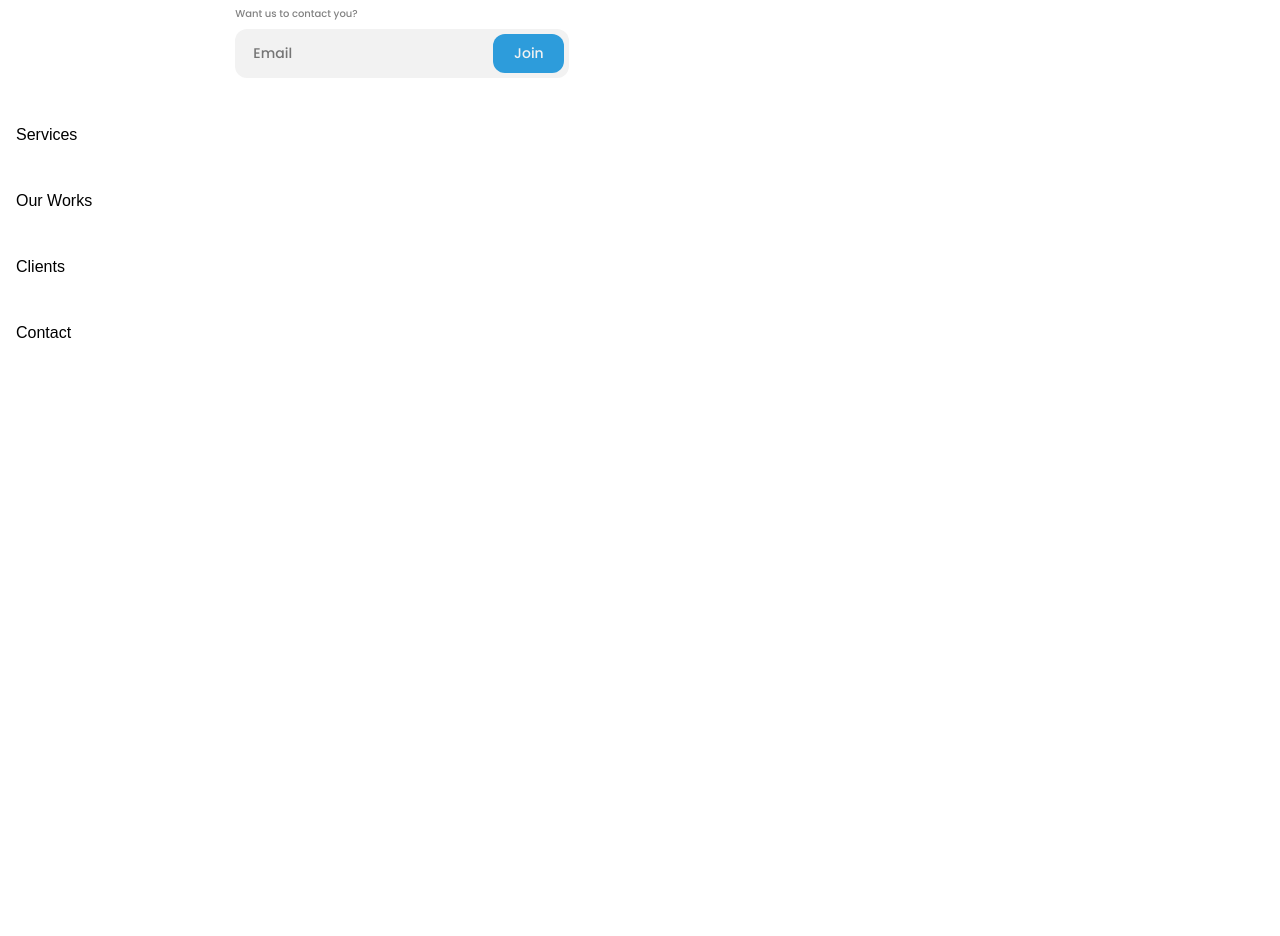
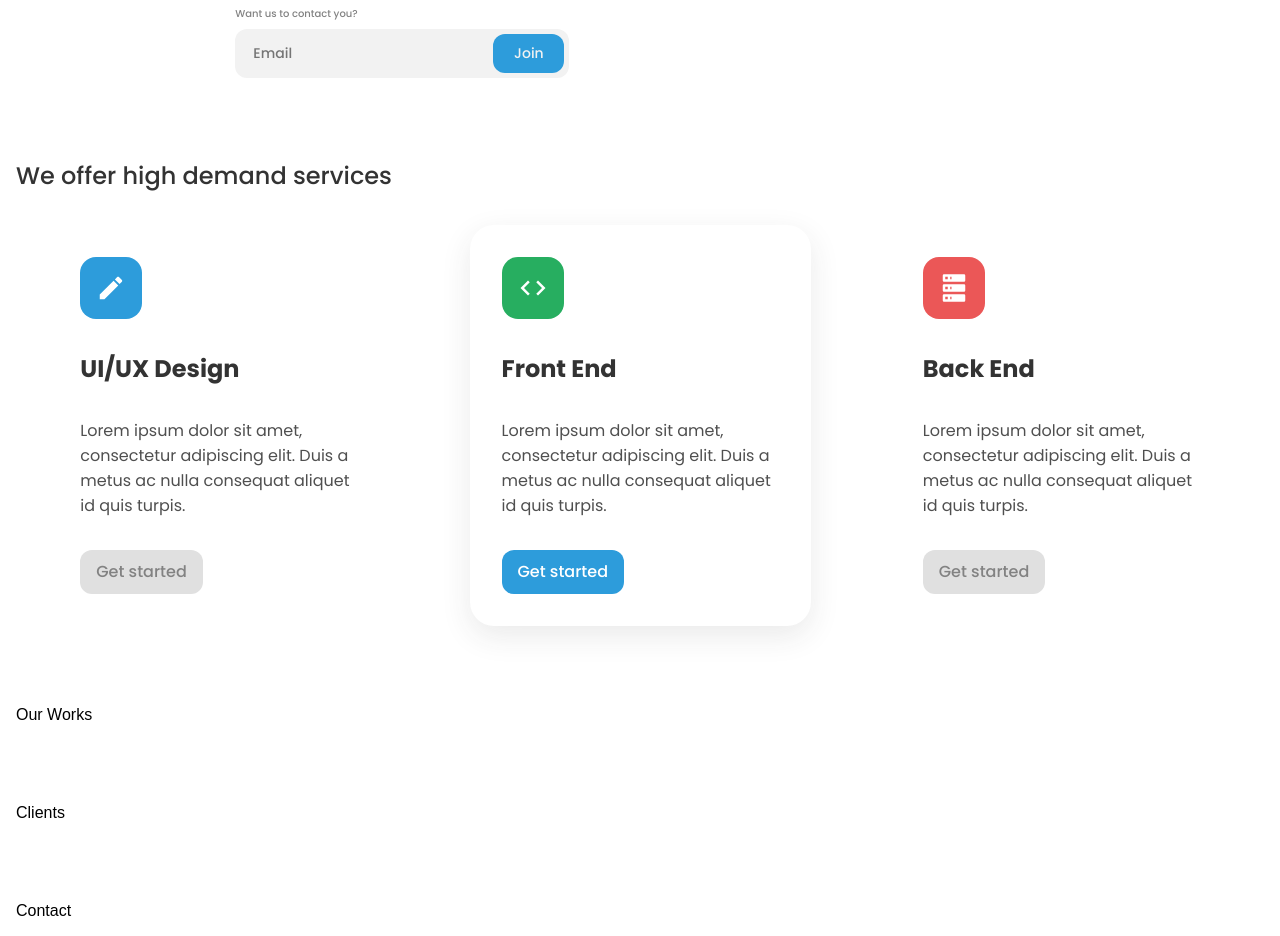
Before and after one commit to houssam-developer/edit-homepage, a plain HTML site: page index.html in a window 1280 px wide. Shown: the part 680-1616 px from the top of the page. Before the commit the page ends 1038 px from the top, so only its background shows below. Drawn offline with Linux system fonts and the light colour scheme.

Commit message:
refactor: add section services and style

```diff
--- a/index.html
+++ b/index.html
@@ -9,7 +9,7 @@
 
 	<link rel="shortcut icon" type="image/x-icon" href="https://devchallenges.io/" />
 	<link rel="stylesheet" href="./assets/style.css">
-	<link href="https://fonts.googleapis.com/css2?family=Poppins:wght@400;500&display=swap" rel="stylesheet" />
+	<link href="https://fonts.googleapis.com/css2?family=Poppins:wght@400;500;600;700&display=swap" rel="stylesheet" />
 	<link rel="preconnect" href="https://fonts.googleapis.com">
 	<link rel="preconnect" href="https://fonts.gstatic.com" crossorigin>
 	<link
@@ -59,7 +59,48 @@
 				</div>
 			</section>
 
-			<section id="sectionServices">Services</section>
+			<section class="section-services" id="sectionServices">
+				<h2>We offer high demand services</h2>
+				<ul>
+					<li>
+						<article>
+							<div class="container-svg container-svg--ux">
+								<svg viewBox="0 0 24 24">
+									<path d="M20.71,7.04C21.1,6.65 21.1,6 20.71,5.63L18.37,3.29C18,2.9 17.35,2.9 16.96,3.29L15.12,5.12L18.87,8.87M3,17.25V21H6.75L17.81,9.93L14.06,6.18L3,17.25Z" />
+								</svg>
+							</div>
+							<h3>UI/UX Design</h3>
+							<p>Lorem ipsum dolor sit amet, consectetur adipiscing elit. Duis a metus ac nulla consequat aliquet id quis turpis.</p>
+							<a href="#">Get started</a>
+						</article>
+					</li>
+					<li>
+						<article class="current-selected">
+							<div class="container-svg container-svg--front">
+								<svg viewBox="0 0 24 24">
+									<path d="M14.6,16.6L19.2,12L14.6,7.4L16,6L22,12L16,18L14.6,16.6M9.4,16.6L4.8,12L9.4,7.4L8,6L2,12L8,18L9.4,16.6Z" />
+								</svg>
+							</div>
+							<h3>Front End</h3>
+							<p>Lorem ipsum dolor sit amet, consectetur adipiscing elit. Duis a metus ac nulla consequat aliquet id quis turpis.</p>
+							<a href="#">Get started</a>
+						</article>
+					</li>
+					<li>
+						<article>
+							<div class="container-svg container-svg--back">
+								<svg viewBox="0 0 24 24">
+									<path d="M4,1H20A1,1 0 0,1 21,2V6A1,1 0 0,1 20,7H4A1,1 0 0,1 3,6V2A1,1 0 0,1 4,1M4,9H20A1,1 0 0,1 21,10V14A1,1 0 0,1 20,15H4A1,1 0 0,1 3,14V10A1,1 0 0,1 4,9M4,17H20A1,1 0 0,1 21,18V22A1,1 0 0,1 20,23H4A1,1 0 0,1 3,22V18A1,1 0 0,1 4,17M9,5H10V3H9V5M9,13H10V11H9V13M9,21H10V19H9V21M5,3V5H7V3H5M5,11V13H7V11H5M5,19V21H7V19H5Z" />
+								</svg>
+							</div>
+							<h3>Back End</h3>
+							<p>Lorem ipsum dolor sit amet, consectetur adipiscing elit. Duis a metus ac nulla consequat aliquet id quis turpis.</p>
+							<a href="#">Get started</a>
+						</article>
+					</li>
+				</ul>
+			</section>
+
 			<section id="sectionOurWorks">Our Works</section>
 			<section id="sectionClients">Clients</section>
 			<section id="sectionContact">Contact</section>
--- a/scss/_page.scss
+++ b/scss/_page.scss
@@ -74,7 +74,7 @@ main {
 
 	display: flex;
 	flex-direction: column;
-	gap: 3em;
+	gap: 5em;
 }
 
 .section-home {
@@ -211,6 +211,91 @@ main {
 	}
 }
 
+.section-services {
+	display: flex;
+	flex-direction: column;
+	gap: 2em;
+
+	& * {
+		font-family: 'Poppins', sans-serif;
+		letter-spacing: 0em;
+		text-align: left;
+		color: #333333;
+	}
+
+	h2 { font-weight: 500; }
+
+	h3 {
+		font-weight: 700;
+		font-size: 1.5rem;
+	}
+
+	p {
+		font-weight: 400;
+		font-size: 1rem;
+		color: #4f4f4f;
+	}
+
+	a {
+		font-weight: 500;
+		font-size: 1rem;
+		background-color: #e0e0e0;
+		color: #828282;
+		padding: .6em 1em;
+		border-radius: 12px;
+
+	}
+
+	ul {
+
+		display: flex;
+		flex-wrap: wrap;
+		gap: 3em;
+
+		@media screen and (min-width: 768px) {
+			justify-content: space-evenly;
+		}
+
+		li {
+			max-width: 341px;
+		}
+
+		article {
+			padding: 2em;
+			border-radius: 1.5rem;
+			display: flex;
+			flex-direction: column;
+			align-items: flex-start;
+			gap: 2em;
+
+			.container-svg {
+				padding: 1em;
+				border-radius: 1rem;
+				display: grid;
+				place-items: center;
+				svg {
+					width: 30px;
+					height: 30px;
+					fill: #fff;
+				}
+
+				&--ux { background-color: #2D9CDB; color: #fff;}
+				&--front { background-color: #27AE60; }
+				&--back { background-color: #EB5757; }
+			}
+
+			&.current-selected {
+				box-shadow: 0px 10px 30px 0px #3333331A;
+				a {
+					background-color: #2D9CDB;
+					color: #fff;
+				}
+			}
+		}
+	}
+}
+
+
 footer {
 	text-align: center;
 	padding: 1em;
```
Also changed, not shown: assets/style.css, 1 other file.
